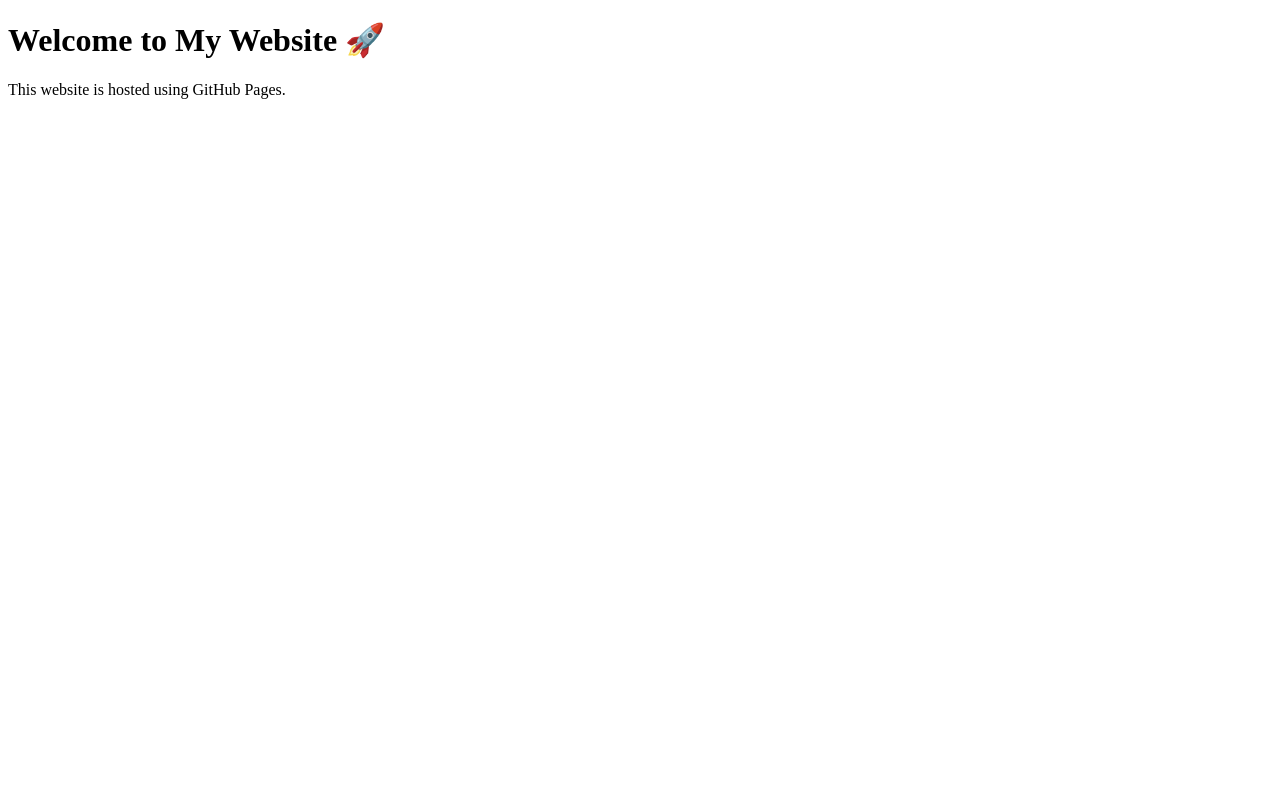
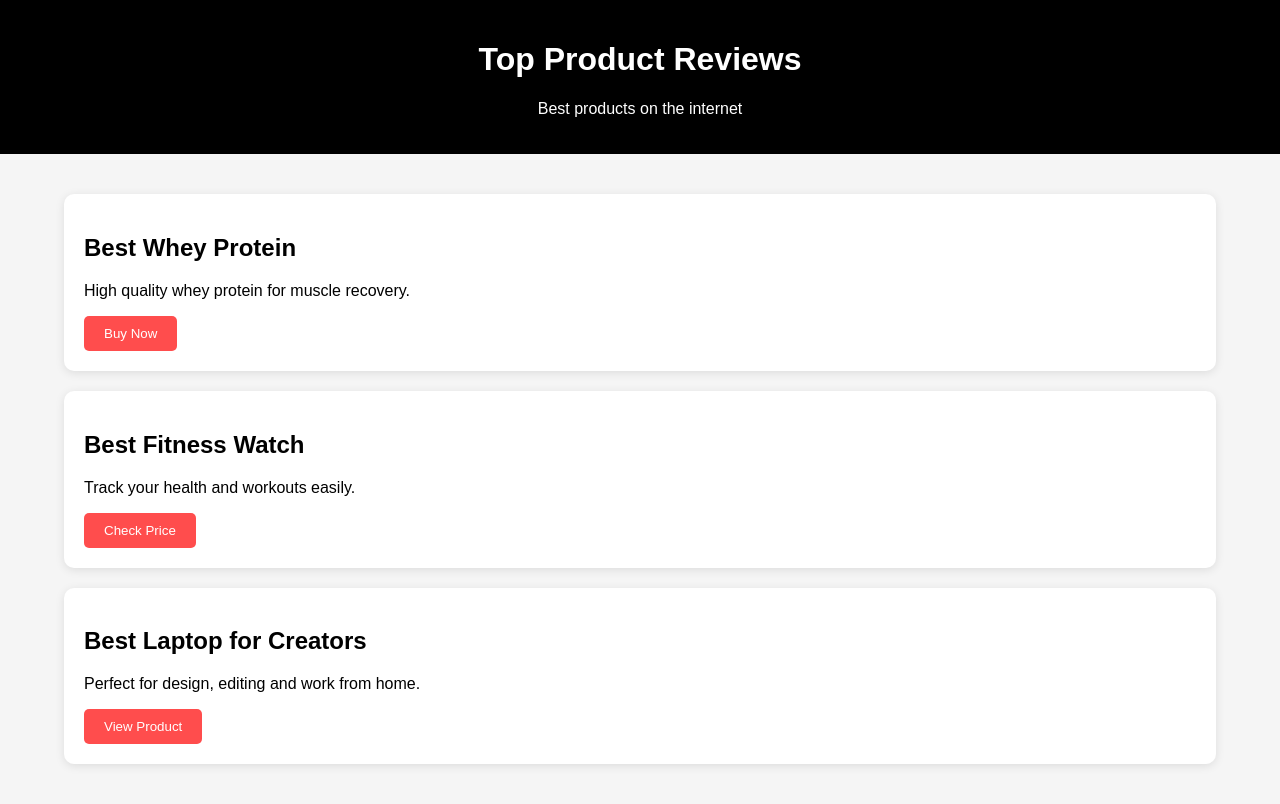
Before and after one commit to aarikarai123-maker/aarikarai123-maker.github.io, a plain HTML site: page index.html in a window 1280 px wide. Drawn offline with Linux system fonts and the light colour scheme.

Commit message:
Update index.html

```diff
--- a/index.html
+++ b/index.html
@@ -1,13 +1,76 @@
 <!DOCTYPE html>
 <html>
 <head>
-<title>My First Website</title>
+<title>Best Product Reviews</title>
+
+<style>
+body{
+font-family: Arial;
+margin:0;
+background:#f5f5f5;
+}
+
+header{
+background:black;
+color:white;
+padding:20px;
+text-align:center;
+}
+
+.container{
+width:90%;
+margin:auto;
+padding:20px;
+}
+
+.card{
+background:white;
+padding:20px;
+margin:20px 0;
+border-radius:10px;
+box-shadow:0 2px 10px rgba(0,0,0,0.1);
+}
+
+button{
+background:#ff4d4d;
+border:none;
+color:white;
+padding:10px 20px;
+border-radius:5px;
+cursor:pointer;
+}
+</style>
+
 </head>
 
 <body>
 
-<h1>Welcome to My Website 🚀</h1>
-<p>This website is hosted using GitHub Pages.</p>
+<header>
+<h1>Top Product Reviews</h1>
+<p>Best products on the internet</p>
+</header>
+
+<div class="container">
+
+<div class="card">
+<h2>Best Whey Protein</h2>
+<p>High quality whey protein for muscle recovery.</p>
+<button>Buy Now</button>
+</div>
+
+<div class="card">
+<h2>Best Fitness Watch</h2>
+<p>Track your health and workouts easily.</p>
+<button>Check Price</button>
+</div>
+
+<div class="card">
+<h2>Best Laptop for Creators</h2>
+<p>Perfect for design, editing and work from home.</p>
+<button>View Product</button>
+</div>
+
+</div>
 
 </body>
 </html>
```
